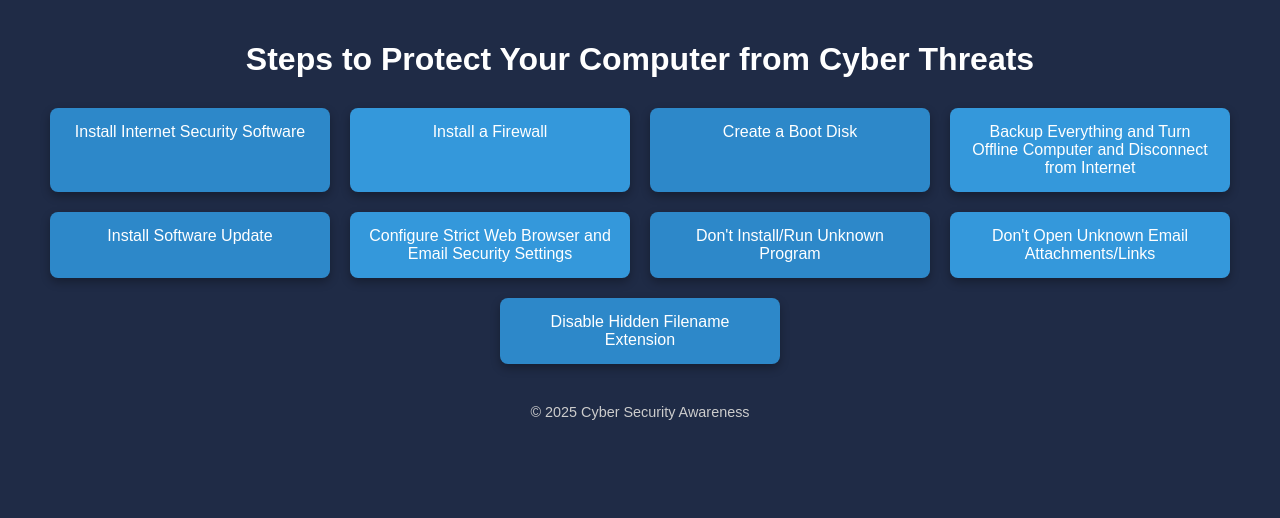
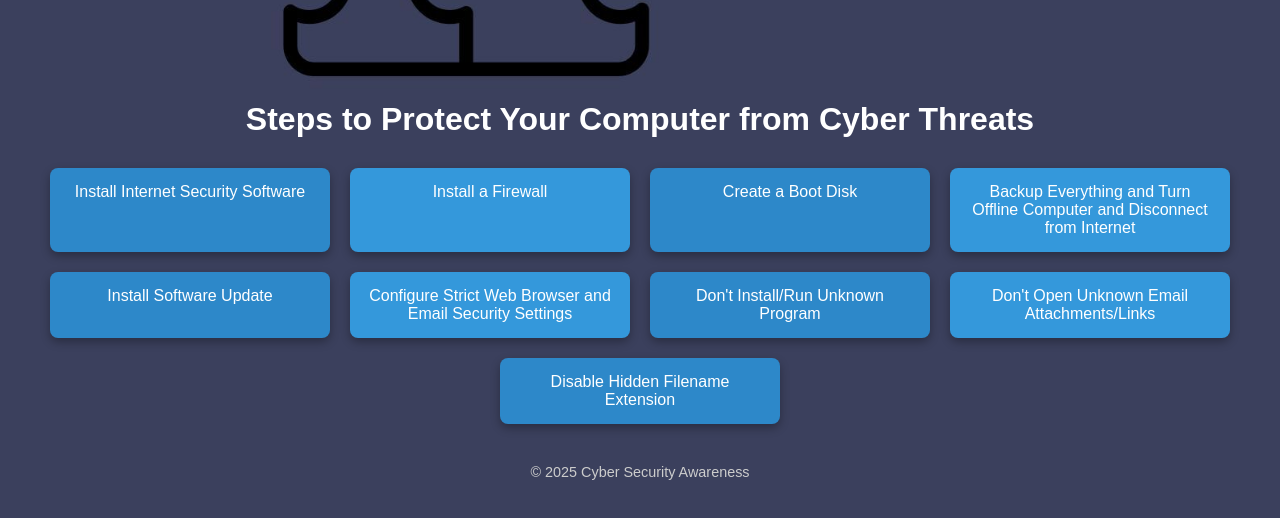
Before and after one commit to juniorSarh/cyber_poster, a plain HTML site: page index.html in a window 1280 px wide. Drawn offline with Linux system fonts and the light colour scheme.

Commit message:
second commit

```diff
--- a/index.html
+++ b/index.html
@@ -5,6 +5,7 @@
   <meta charset="UTF-8">
   <title>Cyber Threat Protection Steps</title>
   <link rel="stylesheet" href="styles.css"/>
+  <link rel="stylesheet" href="https://cdnjs.cloudflare.com/ajax/libs/font-awesome/6.5.0/css/all.min.css">
 </head>
 <body>
 
@@ -21,7 +22,6 @@
     <div class="step">Don't Open Unknown Email Attachments/Links</div>
     <div class="step">Disable Hidden Filename Extension</div>
   </div>
-
   <footer>
     &copy; 2025 Cyber Security Awareness
   </footer>
--- a/styles.css
+++ b/styles.css
@@ -4,6 +4,17 @@
       color: #ffffff;
       margin: 0;
       padding: 20px;
+    }
+     body {
+      background-image: url(UIPoster.jpg);
+      background-size: cover;
+      background-repeat: no-repeat;
+      background-position: center;
+      background-attachment: fixed;
+      height: 0px;
+      margin: 0;
+      padding: 80px 20px;
+      text-align: center;
     }
 
     h1 {
```
Also changed, not shown: UIPoster.jpg (added).
